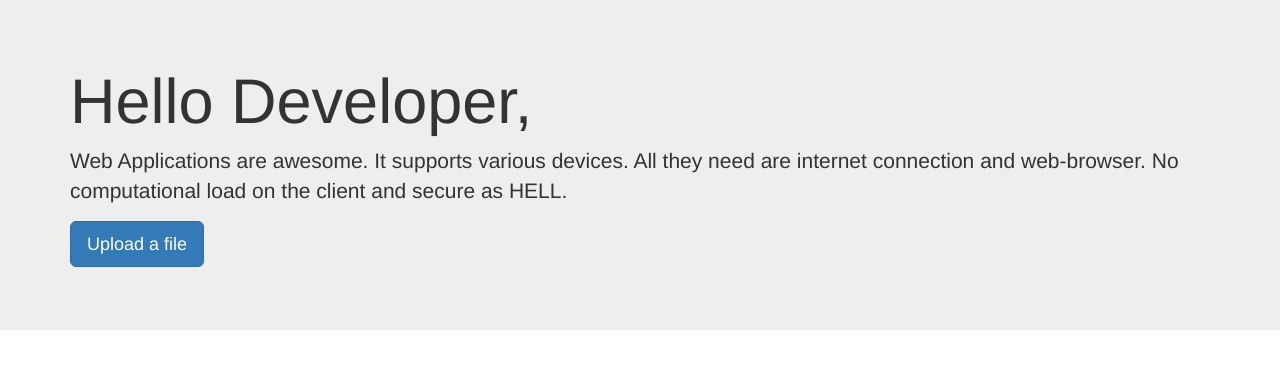
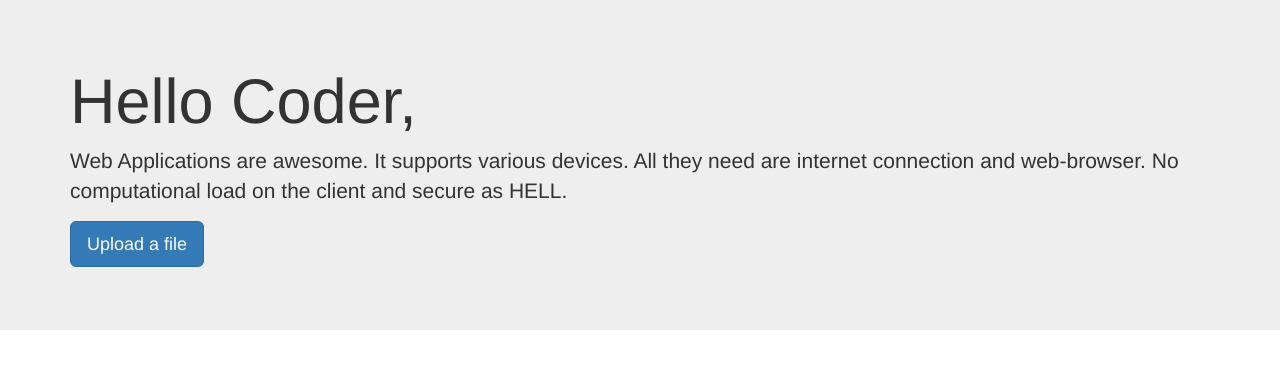
Before and after one commit to agrlayush/gdg-php-basics, a PHP site: page / in a window 1280 px wide. Shown: the part 51-420 px from the top of the page. Run offline with PHP 8.4, Linux system fonts and the light colour scheme; data that the repository does not hold is empty; some libraries are stand-ins or nearby versions.

Commit message:
coder added

```diff
--- a/index.php
+++ b/index.php
@@ -136,7 +136,7 @@ if(isset($_GET['logout'])){
 		if(isset($_SESSION['loggedIn']) && $_SESSION['loggedIn']){
 			echo $_SESSION['name'];
 		}else{
-			echo 'Developer';
+			echo 'Coder';
 		}
 		?>,</h1>
         <p>Web Applications are awesome. It supports various devices. All they need are internet connection and web-browser. No computational load on the client and secure as HELL.</p>
```
